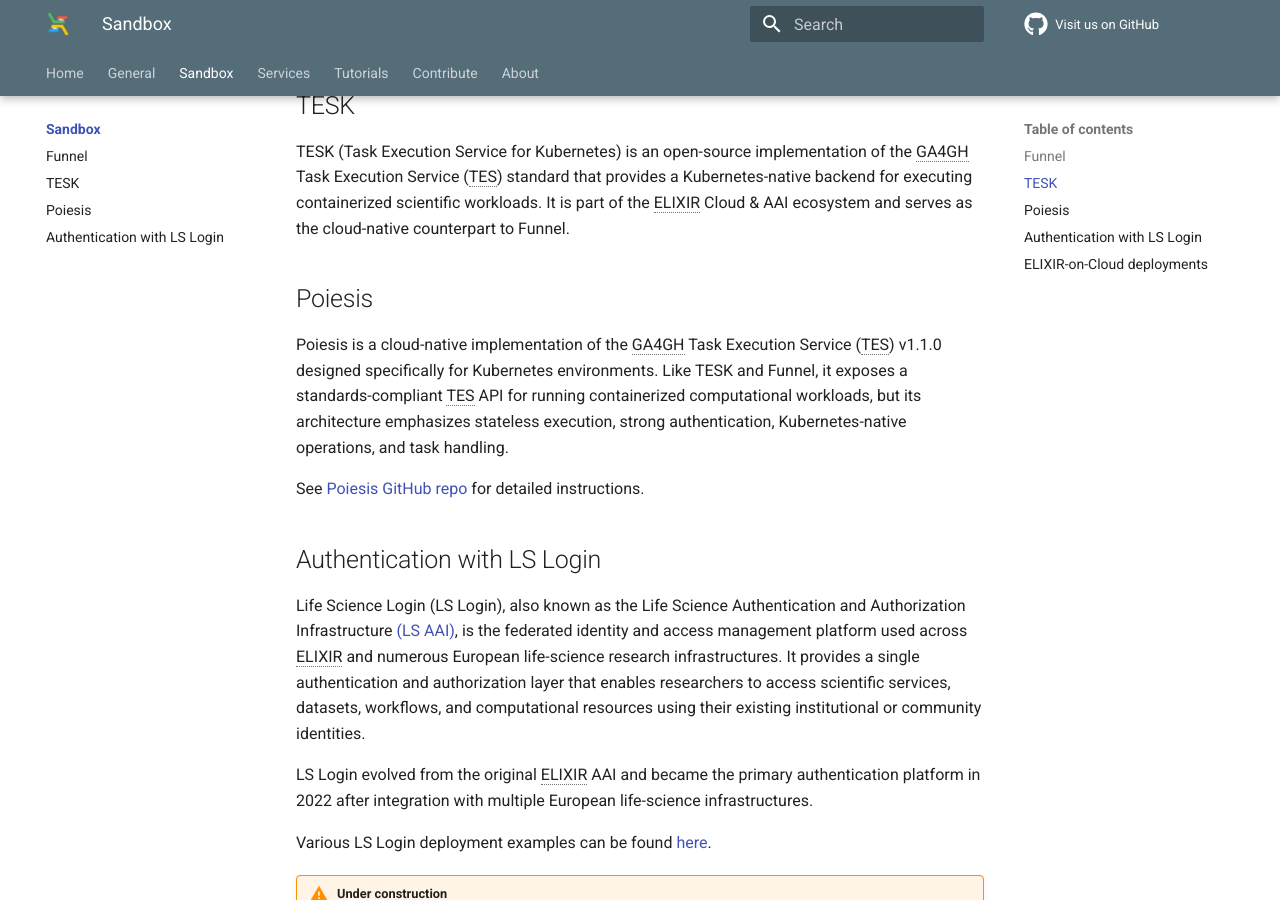
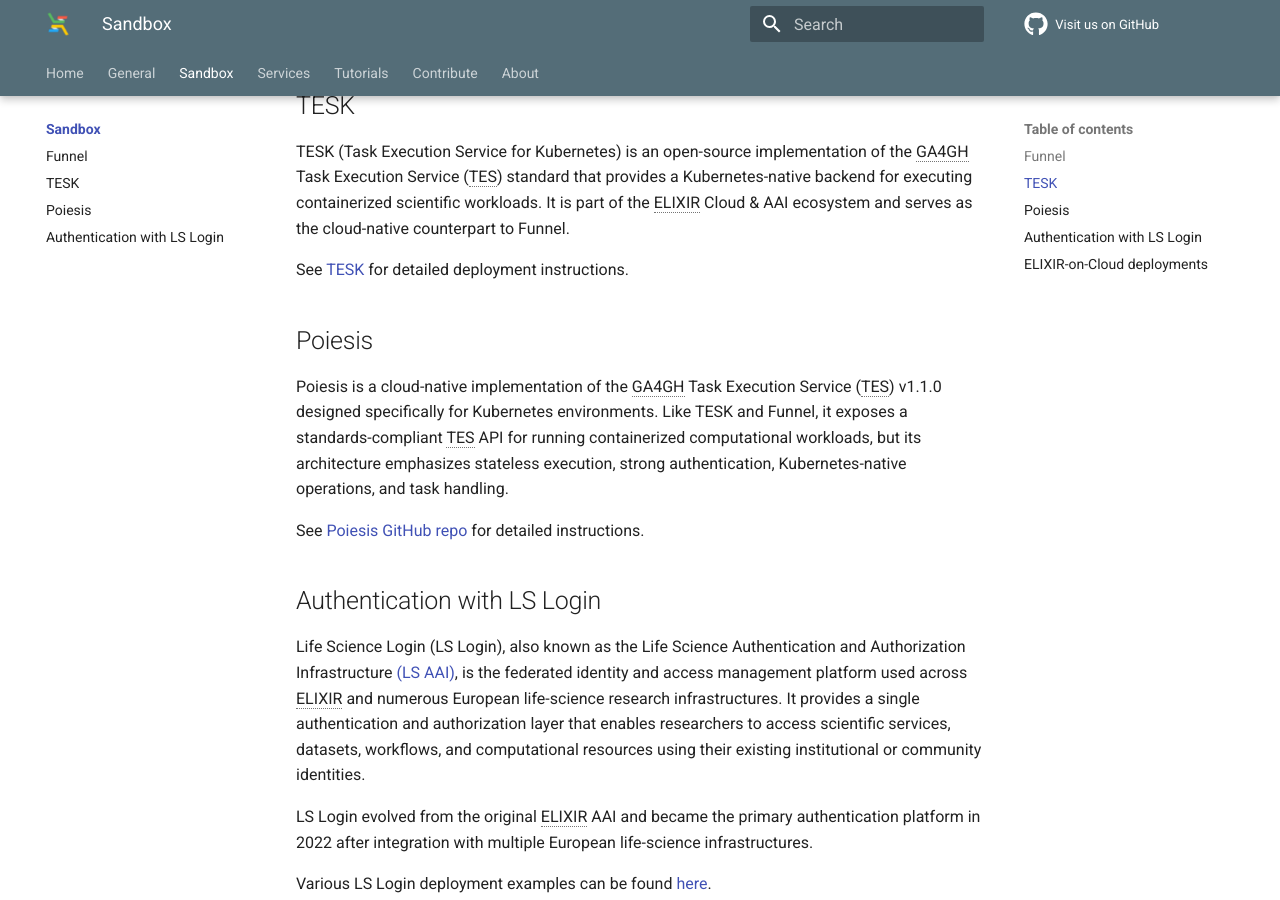
Before and after one commit to elixir-cloud-aai/elixir-cloud-aai.github.io, an MkDocs documentation site: the page built from docs/sandbox/index.md, in a window 1280 px wide and 900 px high, scrolled down 717 px. Built offline with MkDocs 1.6.1 and Material for MkDocs 9.7.7, drawn with Linux system fonts in a browser that asks for light colours; comment, search, counter and statistics services are not loaded.

```diff
--- a/docs/sandbox/index.md
+++ b/docs/sandbox/index.md
@@ -19,13 +19,15 @@
 
 See [Funnel deployment](../services/funnel.md) for detailed deployment instructions.
 
-## TESK { #tesk }
+## TESK
 TESK (Task Execution Service for Kubernetes) is an open-source implementation of the
 GA4GH Task Execution Service (TES) standard that provides a Kubernetes-native backend for executing
 containerized scientific workloads. It is part of the ELIXIR Cloud & AAI ecosystem and serves as the
 cloud-native counterpart to Funnel.
 
-## Poiesis { #poiesis }
+See [TESK](../services/tesk.md) for detailed deployment instructions.
+
+## Poiesis
 Poiesis is a cloud-native implementation of the GA4GH Task Execution Service (TES) v1.1.0
 designed specifically for Kubernetes environments. Like TESK and Funnel, it exposes a
 standards-compliant TES API for running containerized computational workloads,
```
Also changed, not shown: other parts of docs/sandbox/index.md (+2 -2 lines).
